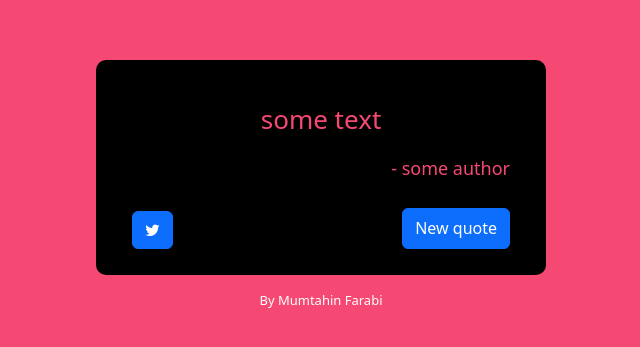
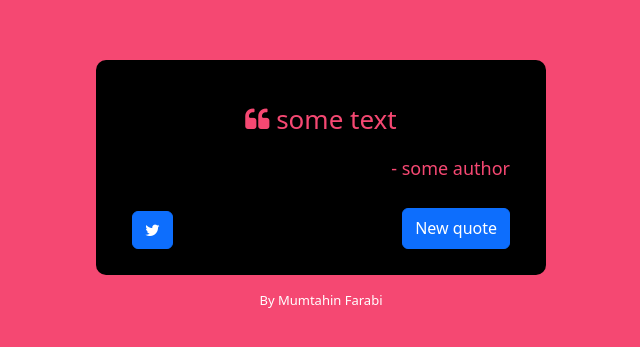
Before and after one commit to MFarabi619/random-quote-machine, a React (Create React App) app: page / in a window 1280 px wide. Shown: the part 207-554 px from the top of the page, without its empty margins (319-959 px from the left). Built offline with nearby package versions, Linux system fonts and the light colour scheme; no server answers.

Commit message:
Added quote font awesome icon at the beginning of quote

```diff
--- a/src/App.js
+++ b/src/App.js
@@ -46,7 +46,11 @@ function App() {
         style={{ backgroundColor: `${color}`, color: `${color}` }}
       >
         <div className="quote-box">
-          <p className="quote-text">{quote}</p>
+          <p className="quote-text">
+            <i className="fa fa-quote-left"></i>
+            <span> </span>
+            {quote}
+          </p>
           <p className="author">- {author}</p>
           <div className="buttons">
             <a
```
